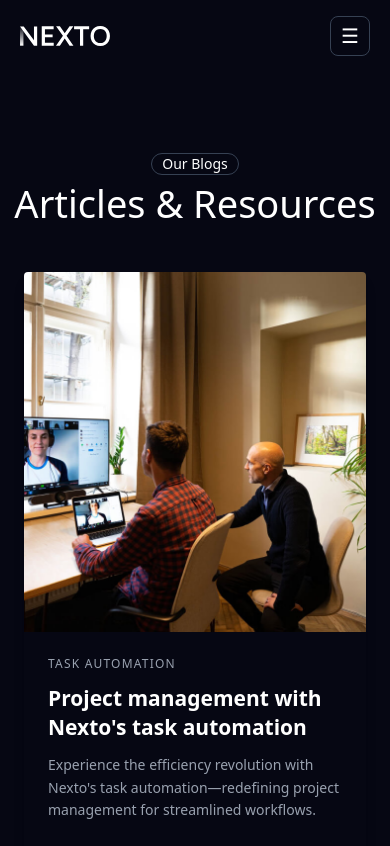
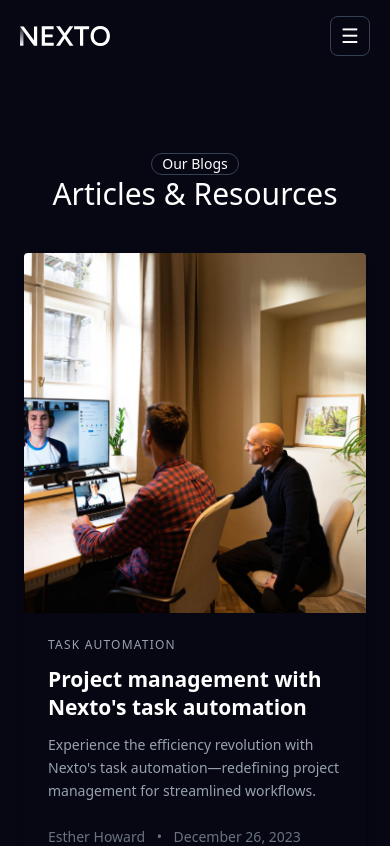
Before and after one commit to Syed-husnain-shah/Nexto, a Next.js app: page /blog in a window 390 px wide. Shown: the top 846 px of the page. Built offline with nearby package versions, Linux system fonts and the light colour scheme.

Commit message:
Fix mobile blog heading

```diff
--- a/app/blog/_components/Resources.tsx
+++ b/app/blog/_components/Resources.tsx
@@ -72,7 +72,9 @@ export const Resources: FC<Props> = ({ name }) => (
       <p className="border border-gray-700 text-sm w-22 text-center rounded-full">
         Our Blogs
       </p>
-      <h1 className="text-[38px] font-medium ">Articles & Resources</h1>
+      <h1 className="text-3xl sm:text-4xl md:text-[38px] font-medium leading-tight">
+        Articles & Resources
+      </h1>
     </div>
     <main className="  px-6 mt-10 ">
       <div className="max-w-338 mx-auto grid gap-8 md:grid-cols-2">
--- a/src/global/Success.tsx
+++ b/src/global/Success.tsx
@@ -23,7 +23,6 @@ export const Success: FC<Props> = () => (
     "
   >
     <div className="mx-auto w-full max-w-7xl px-5 text-center sm:px-6 lg:px-8">
-
       <h1
         className="
           mx-auto
@@ -52,8 +51,8 @@ export const Success: FC<Props> = () => (
           md:mt-6
         "
       >
-        Join Nexto today and experience seamless collaboration, innovation,
-        and success. Your digital journey begins now.
+        Join Nexto today and experience seamless collaboration, innovation, and
+        success. Your digital journey begins now.
       </p>
 
       <div
@@ -146,7 +145,6 @@ export const Success: FC<Props> = () => (
           />
         </button>
       </div>
-
     </div>
   </section>
 );
```
